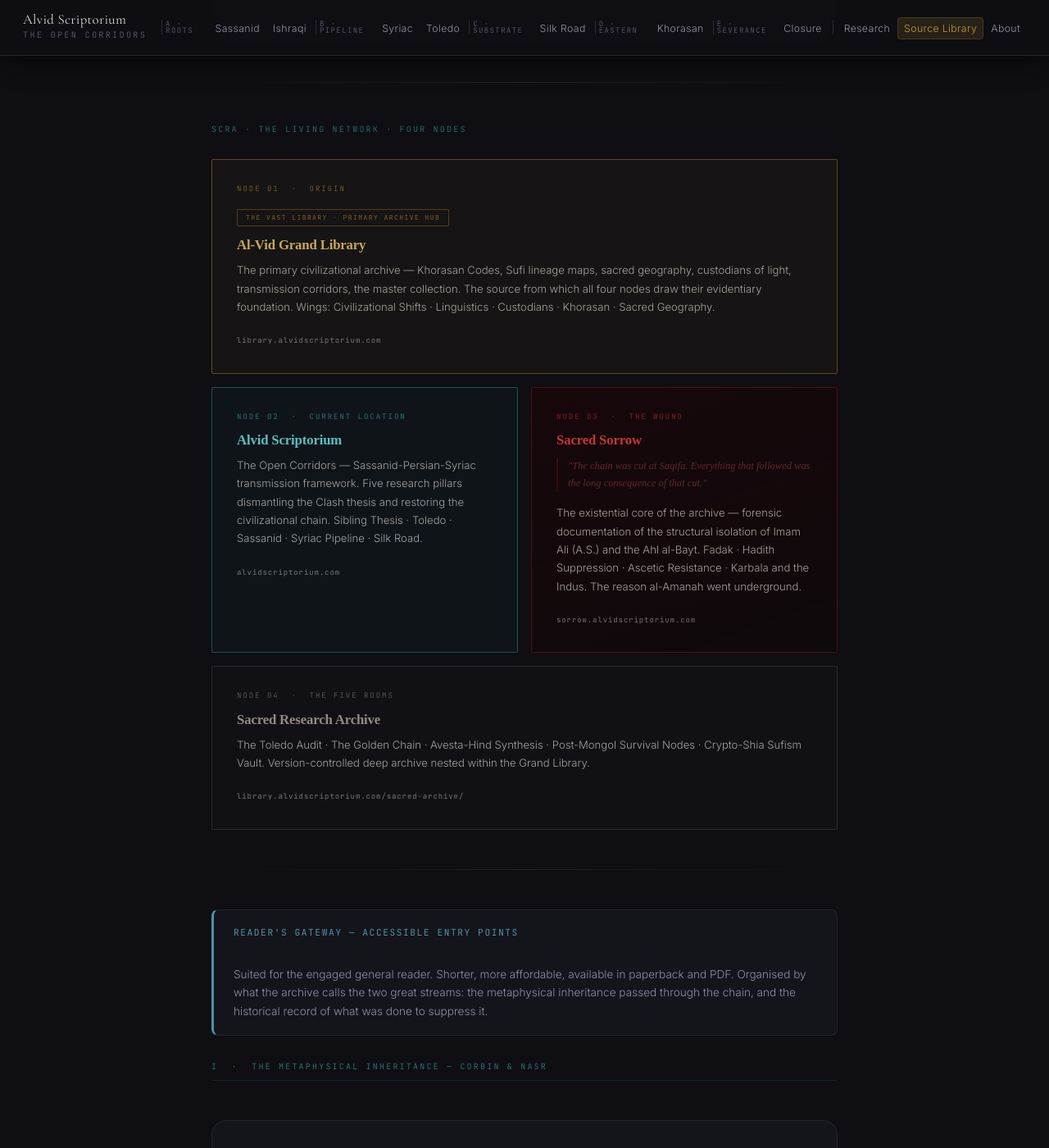
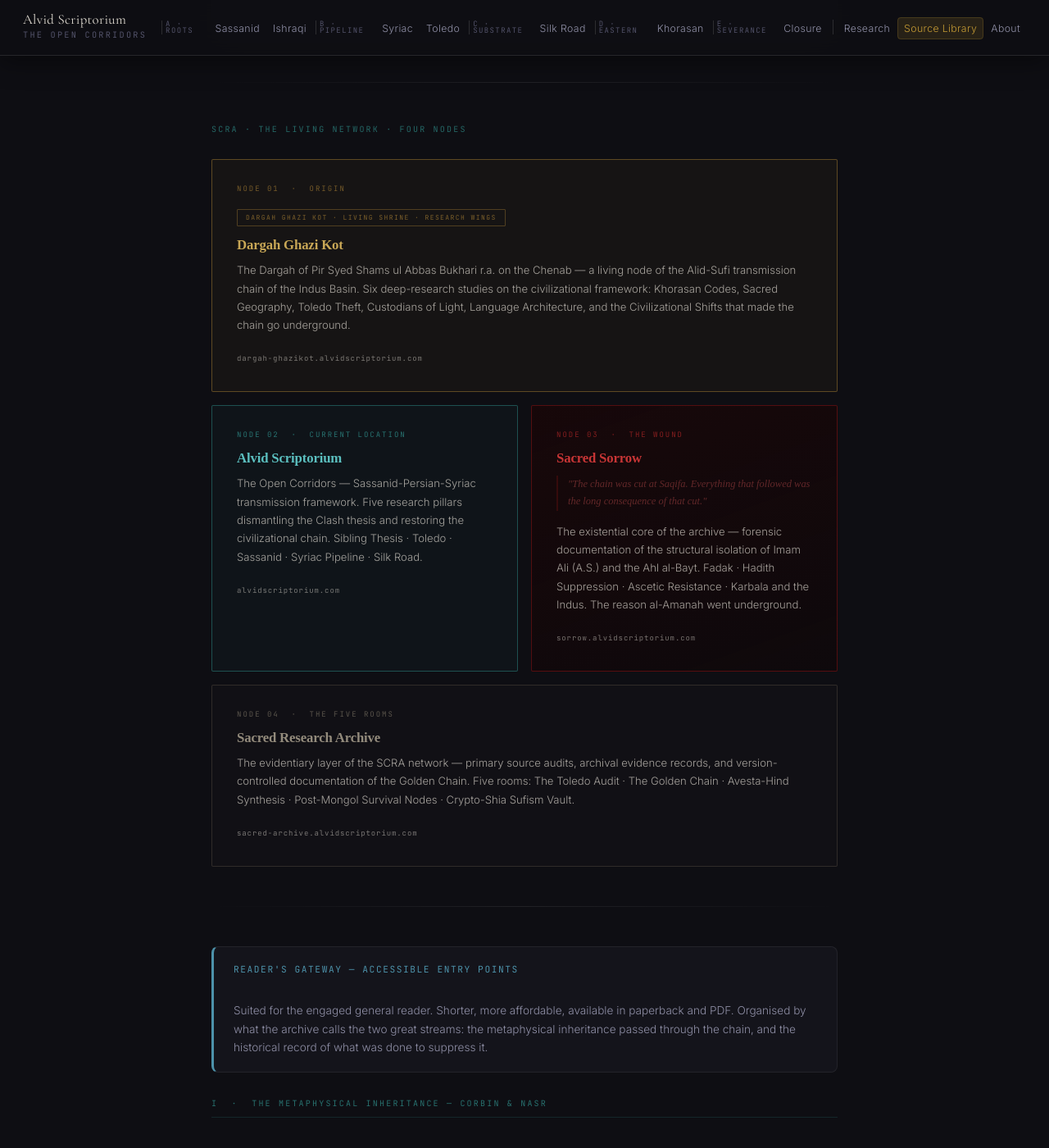
Before and after one commit to Political-Theology-Archive/geopolitical-synthesis, a Jekyll site: the page built from critical-reviews/index.html, in a window 1280 px wide and 1400 px high, scrolled down 5498 px. Shown: the whole window at 82% size. Built offline with Jekyll 4.4.1, drawn with Linux system fonts in a browser that asks for light colours; some of the changed text lies outside the part shown.

Commit message:
Update Node 01 to Dargah Ghazi Kot, Node 04 to sacred-archive domain, fix all library URL refs

```diff
--- a/_includes/footer.html
+++ b/_includes/footer.html
@@ -30,8 +30,9 @@
       </ul>
       <h4 class="pta-footer-h4 mono" style="margin-top:28px;">SCRA Network</h4>
       <ul class="pta-footer-ul">
-        <li><a href="https://library.alvidscriptorium.com" target="_blank" rel="noopener">Node 01 · Grand Library ↗</a></li>
+        <li><a href="https://dargah-ghazikot.alvidscriptorium.com" target="_blank" rel="noopener">Node 01 · Dargah Ghazi Kot ↗</a></li>
         <li><a href="https://sorrow.alvidscriptorium.com/" target="_blank" rel="noopener">Node 03 · Sacred Sorrow ↗</a></li>
+        <li><a href="https://sacred-archive.alvidscriptorium.com" target="_blank" rel="noopener">Node 04 · Sacred Archive ↗</a></li>
       </ul>
     </div>
 
--- a/critical-reviews/index.html
+++ b/critical-reviews/index.html
@@ -322,7 +322,7 @@ description: "Archival source library: five foundational texts that form the evi
   .pta-node-card h3{font-family:'Cinzel',serif;font-size:1.05rem;font-weight:600;margin:0 0 8px;line-height:1.3;}
   .pta-node-card p{font-size:0.82rem;line-height:1.7;margin:0 0 14px;opacity:0.72;}
   .pta-node-card .pta-node-url{font-family:'JetBrains Mono',monospace;font-size:9px;letter-spacing:0.1em;opacity:0.5;}
-  /* Node 01 — Grand Library — spans full width, ORIGIN */
+  /* Node 01 — Dargah Ghazi Kot — spans full width, ORIGIN */
   .pta-node-01{grid-column:1/-1;border-color:rgba(168,128,52,0.5);background:rgba(168,128,52,0.055);}
   .pta-node-01 .pta-node-num{color:rgba(168,128,52,0.65);}
   .pta-node-01 h3{color:rgba(210,175,90,0.95);}
@@ -348,18 +348,18 @@ description: "Archival source library: five foundational texts that form the evi
 
     <div class="pta-node-grid">
 
-      <!-- NODE 01 — GRAND LIBRARY — ORIGIN, FULL WIDTH -->
-      <a href="https://library.alvidscriptorium.com" target="_blank" rel="noopener" class="pta-node-card pta-node-01">
+      <!-- NODE 01 — DARGAH GHAZI KOT — ORIGIN, FULL WIDTH -->
+      <a href="https://dargah-ghazikot.alvidscriptorium.com" target="_blank" rel="noopener" class="pta-node-card pta-node-01">
         <span class="pta-node-num">NODE 01 &nbsp;·&nbsp; ORIGIN</span>
-        <span class="pta-node-01-badge">The Vast Library · Primary Archive Hub</span>
-        <h3>Al-Vid Grand Library</h3>
+        <span class="pta-node-01-badge">Dargah Ghazi Kot · Living Shrine · Research Wings</span>
+        <h3>Dargah Ghazi Kot</h3>
         <p>
-          The primary civilizational archive — Khorasan Codes, Sufi lineage maps, sacred geography,
-          custodians of light, transmission corridors, the master collection. The source from which
-          all four nodes draw their evidentiary foundation.
-          Wings: Civilizational Shifts · Linguistics · Custodians · Khorasan · Sacred Geography.
+          The Dargah of Pir Syed Shams ul Abbas Bukhari r.a. on the Chenab — a living node of the
+          Alid-Sufi transmission chain of the Indus Basin. Six deep-research studies on the civilizational
+          framework: Khorasan Codes, Sacred Geography, Toledo Theft, Custodians of Light, Language Architecture,
+          and the Civilizational Shifts that made the chain go underground.
         </p>
-        <span class="pta-node-url">library.alvidscriptorium.com</span>
+        <span class="pta-node-url">dargah-ghazikot.alvidscriptorium.com</span>
       </a>
 
       <!-- NODE 02 — ALVID SCRIPTORIUM — CURRENT -->
@@ -390,14 +390,15 @@ description: "Archival source library: five foundational texts that form the evi
       </a>
 
       <!-- NODE 04 — SACRED ARCHIVE — FULL WIDTH -->
-      <a href="https://library.alvidscriptorium.com/sacred-archive/" target="_blank" rel="noopener" class="pta-node-card pta-node-04">
+      <a href="https://sacred-archive.alvidscriptorium.com" target="_blank" rel="noopener" class="pta-node-card pta-node-04">
         <span class="pta-node-num">NODE 04 &nbsp;·&nbsp; THE FIVE ROOMS</span>
         <h3>Sacred Research Archive</h3>
         <p>
-          The Toledo Audit · The Golden Chain · Avesta-Hind Synthesis · Post-Mongol Survival Nodes · Crypto-Shia Sufism Vault.
-          Version-controlled deep archive nested within the Grand Library.
+          The evidentiary layer of the SCRA network — primary source audits, archival evidence records,
+          and version-controlled documentation of the Golden Chain. Five rooms: The Toledo Audit ·
+          The Golden Chain · Avesta-Hind Synthesis · Post-Mongol Survival Nodes · Crypto-Shia Sufism Vault.
         </p>
-        <span class="pta-node-url">library.alvidscriptorium.com/sacred-archive/</span>
+        <span class="pta-node-url">sacred-archive.alvidscriptorium.com</span>
       </a>
 
     </div>
--- a/index.html
+++ b/index.html
@@ -7,7 +7,7 @@ description: "A civilizational lineage archive — mapping how Science, Philosop
 {"@context":"https://schema.org","@type":"WebSite","name":"Alvid Scriptorium — The Open Corridors","url":"https://alvidscriptorium.com/","description":"A civilizational lineage archive documenting the Golden Chain: how Science, Philosophy, and Law moved from Sassanid Persia through the Syriac-Abbasid synthesis to the European Renaissance, and through the Khorasan-Indus corridor to the living tradition. Seven archive sections. Ten research working papers. Two original manuscripts.","inLanguage":"en","author":{"@type":"Person","name":"Saad Khizar Bosal","jobTitle":"Framework Architect","affiliation":{"@type":"Organization","name":"Sacred Civilization Research Archive (SCRA)"}},"publisher":{"@type":"Organization","name":"Alvid Scriptorium","url":"https://alvidscriptorium.com/","logo":{"@type":"ImageObject","url":"https://alvidscriptorium.com/assets/img/logo.png"}},"dateCreated":"2026-01-01","dateModified":"2026-06-01"}
 </script>
 <script type="application/ld+json">
-{"@context":"https://schema.org","@type":"Organization","name":"Sacred Civilization Research Archive","alternateName":"SCRA","url":"https://alvidscriptorium.com/","description":"Multi-node scholarly archive network documenting the Golden Chain of civilizational transmission — Sassanid-Syriac-Abbasid-Toledo — and the three fates of that synthesis: westward transfer into European modernity, internal suppression through political theology, and eastern preservation through the Khorasan-Indus corridor.","foundingDate":"2026","founder":{"@type":"Person","name":"Saad Khizar Bosal"},"sameAs":["https://library.alvidscriptorium.com/","https://sorrow.alvidscriptorium.com/"]}
+{"@context":"https://schema.org","@type":"Organization","name":"Sacred Civilization Research Archive","alternateName":"SCRA","url":"https://alvidscriptorium.com/","description":"Multi-node scholarly archive network documenting the Golden Chain of civilizational transmission — Sassanid-Syriac-Abbasid-Toledo — and the three fates of that synthesis: westward transfer into European modernity, internal suppression through political theology, and eastern preservation through the Khorasan-Indus corridor.","foundingDate":"2026","founder":{"@type":"Person","name":"Saad Khizar Bosal"},"sameAs":["https://dargah-ghazikot.alvidscriptorium.com/","https://sorrow.alvidscriptorium.com/"]}
 </script>
 
 <!-- ══ HERO ══ -->
```
Also changed, not shown: about/index.html (+6 -5 lines).
